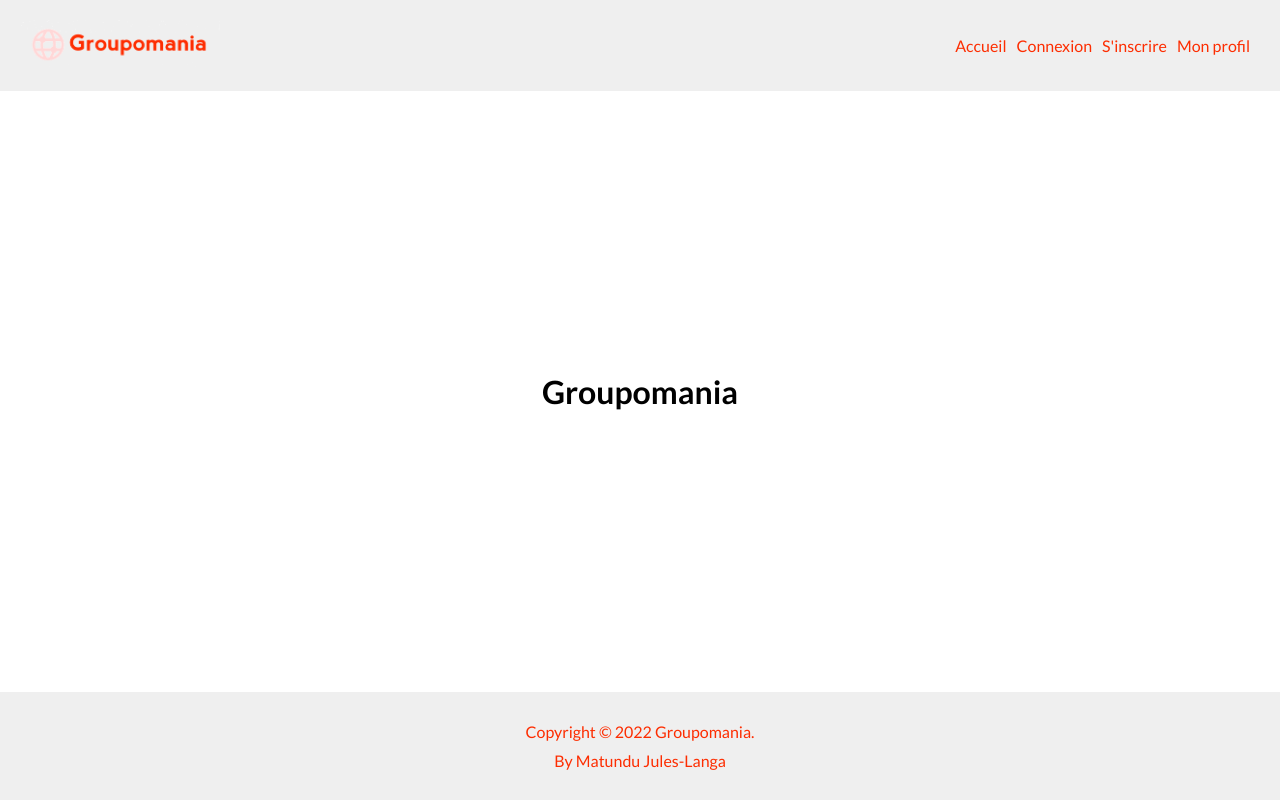
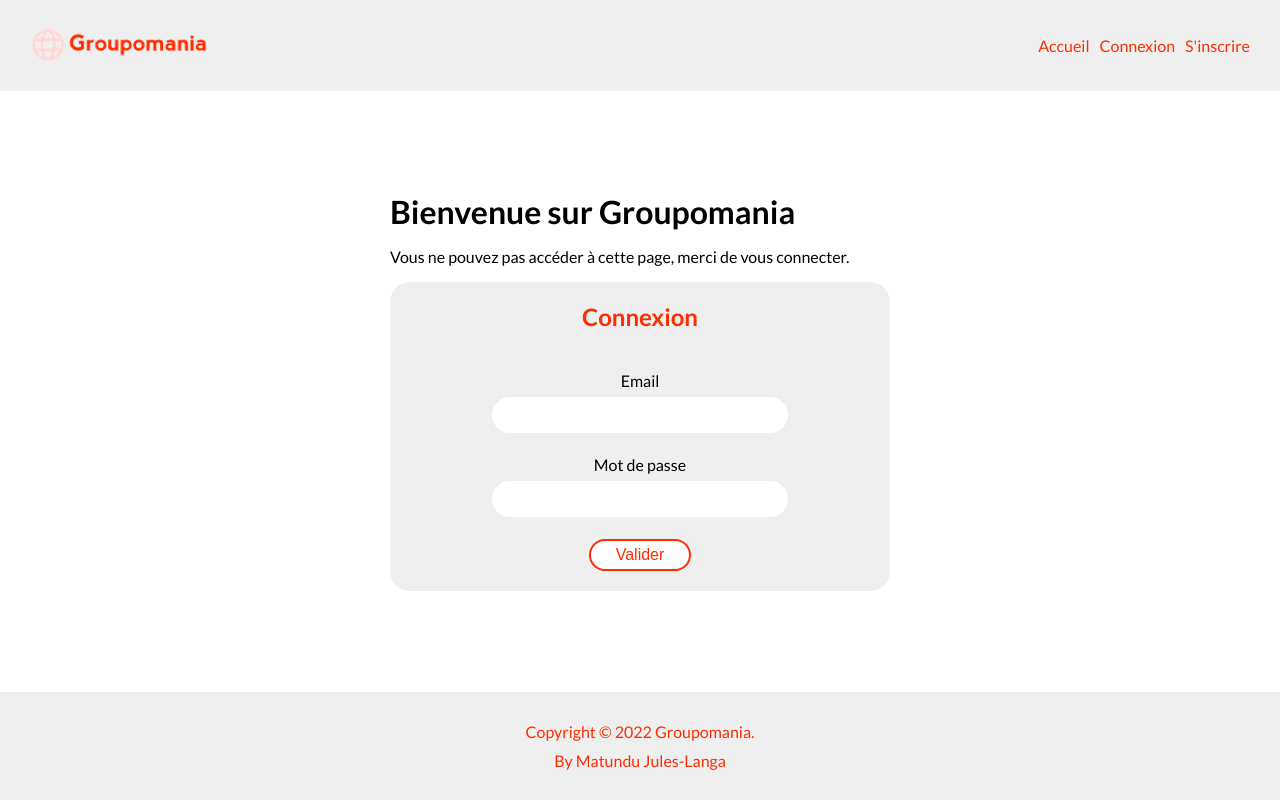
Before and after one commit to Matundu-Jules/OpenClassrooms-P7-Groupomania, a React (Create React App) app in the folder frontend/: page / in a window 1280 px wide. Built offline with nearby package versions, Linux system fonts and the light colour scheme.

Commit message:
Redux, JWT, Routing back/front, header.

```diff
--- a/frontend/src/App.js
+++ b/frontend/src/App.js
@@ -1,4 +1,5 @@
 import { Routes, Route } from 'react-router-dom'
+import { useDispatch } from 'react-redux'
 import Home from './pages/Home'
 import SignUp from './pages/SignUp'
 import Login from './pages/Login'
@@ -6,8 +7,12 @@ import Profile from './pages/Profile'
 import styles from './App.module.scss'
 import Header from './components/Header'
 import Footer from './components/Footer'
+import CreatePost from './pages/CreatePost'
 
 function App() {
+    const dispatch = useDispatch()
+    dispatch({ type: 'user/checkIfAlreadyConnect' })
+
     return (
         <div className={`${styles.appContainer}`}>
             <Header />
@@ -15,6 +20,7 @@ function App() {
                 <Route path="/" element={<Home />} />
                 <Route path="/signup" element={<SignUp />} />
                 <Route path="/login" element={<Login />} />
+                <Route path="/post" element={<CreatePost />}></Route>
                 <Route path="/profile/:id" element={<Profile />} />
             </Routes>
             <Footer />
--- a/frontend/src/components/Header/index.js
+++ b/frontend/src/components/Header/index.js
@@ -1,21 +1,40 @@
 import { Link } from 'react-router-dom'
+import { useSelector, useDispatch } from 'react-redux'
+import groupomaniaLogo from '../../assets/images/logo-modified.png'
 import styles from './Header.module.scss'
-import groupomaniaLogo from '../../assets/images/logo-modified.png'
 
 function Header() {
+    const user = useSelector((state) => state.user)
+    const dispatch = useDispatch()
+
+    function handleClickLogout() {
+        dispatch({ type: 'user/logout' })
+    }
+
     return (
         <header>
             <div>
                 <img src={groupomaniaLogo} alt="Logo de Groupomania" />
             </div>
-            <nav>
-                <Link to="/">Accueil</Link>
-                {/* Si isConnected=true alors afficher btn Deconnexion et Profil sinon Connexion et Iscription */}
-                <Link to="/login">Connexion</Link>
-                <Link to="/signup">S'inscrire</Link>
-                <Link to="/profile/:id">Mon profil</Link>
-                {/* <Link to={`/profile/${_id}`}>Mon profil</Link> */}
-            </nav>
+            {user.isConnected ? (
+                <nav>
+                    <Link to="/">Accueil</Link>
+                    <Link to="/post">Créer un Post</Link>
+                    <Link to={`/profile/${user.id}`}>Mon profil</Link>
+                    <Link to="/" onClick={handleClickLogout}>
+                        Déconnexion
+                    </Link>
+                </nav>
+            ) : (
+                <nav>
+                    <Link to="/">Accueil</Link>
+                    <Link to="/login">Connexion</Link>
+                    <Link to="/signup">S'inscrire</Link>
+                </nav>
+            )}
+
+            {/* Si isConnected=true alors afficher btn Deconnexion et Profil sinon Connexion et Inscription */}
+            {/* <Link to={`/profile/${_id}`}>Mon profil</Link> */}
         </header>
     )
 }
--- a/frontend/src/index.js
+++ b/frontend/src/index.js
@@ -2,6 +2,8 @@ import React from 'react'
 import ReactDOM from 'react-dom/client'
 import reportWebVitals from './reportWebVitals'
 import { BrowserRouter } from 'react-router-dom'
+import { Provider } from 'react-redux'
+import { userStore } from './redux/stores/user.store'
 import App from './App'
 import { ApiContext } from './context/ApiContext'
 import './assets/styles/index.scss'
@@ -9,11 +11,13 @@ import './assets/styles/index.scss'
 const root = ReactDOM.createRoot(document.getElementById('root'))
 root.render(
     <React.StrictMode>
-        <BrowserRouter>
-            <ApiContext.Provider value="http://localhost:3001/api">
-                <App />
-            </ApiContext.Provider>
-        </BrowserRouter>
+        <Provider store={userStore}>
+            <BrowserRouter>
+                <ApiContext.Provider value="http://localhost:3001/api">
+                    <App />
+                </ApiContext.Provider>
+            </BrowserRouter>
+        </Provider>
     </React.StrictMode>
 )
 
--- /dev/null
+++ b/frontend/src/pages/CreatePost/index.js
@@ -0,0 +1,7 @@
+import styles from './CreatePost.module.scss'
+
+function CreatePost() {
+    return <h1>Créer un Post</h1>
+}
+
+export default CreatePost
--- a/frontend/src/pages/Home/index.js
+++ b/frontend/src/pages/Home/index.js
@@ -1,10 +1,40 @@
+import { useSelector, useDispatch } from 'react-redux'
+import Login from '../Login'
 import styles from './Home.module.scss'
 
+/*
+    Si l'utilisateur est connecter, afficher tout les posts. => state : isConnected(true)
+    Si il n'est pas connecter, afficher le formulaire d'inscription ou de connexion. state => isConnected(false)
+*/
+
 function Home() {
+    const user = useSelector((state) => state.user)
+    // const dispatch = useDispatch()
+    // dispatch({ type: 'user/checkIfAlreadyConnect' })
+
+    // console.log()
     return (
-        <div>
-            <h1>Groupomania</h1>
-        </div>
+        <>
+            {user.isConnected ? (
+                <div>
+                    <h1>{`Bienvenue ${user.pseudo}`}</h1>
+                    <p>Vous etes connecter.</p>
+                </div>
+            ) : (
+                <div>
+                    <h1>Bienvenue sur Groupomania</h1>
+                    <p>
+                        Vous ne pouvez pas accéder à cette page, merci de vous
+                        connecter.
+                    </p>
+                    <Login />
+                </div>
+            )}
+        </>
+
+        // <div>
+        //     <h1>Groupomania</h1>
+        // </div>
     )
 }
 
--- a/frontend/src/pages/Login/index.js
+++ b/frontend/src/pages/Login/index.js
@@ -5,9 +5,14 @@ import { useForm } from 'react-hook-form'
 import { yupResolver } from '@hookform/resolvers/yup'
 import { ApiContext } from '../../context/ApiContext'
 import styles from './Login.module.scss'
+import { useDispatch, useSelector } from 'react-redux'
 
 function Login() {
-    const [success, setSuccess] = useState(false)
+    const user = useSelector((state) => state.user)
+    const dispatch = useDispatch()
+    // dispatch({ type: 'user/checkIfAlreadyConnect' })
+
+    console.log(user)
     const [isLoading, setIsLoading] = useState(false)
     const BASE_URL = useContext(ApiContext)
     const defaultValues = {
@@ -36,6 +41,8 @@ function Login() {
     })
 
     async function submit(values) {
+        // REDUX
+
         console.log(values)
         clearErrors()
         try {
@@ -67,7 +74,15 @@ function Login() {
                 }
             } else {
                 reset(defaultValues)
-                setSuccess(true)
+                dispatch({
+                    type: 'user/login',
+                    payload: {
+                        id: data.userId,
+                        token: data.token,
+                        pseudo: data.pseudo,
+                        isConnected: true,
+                    },
+                })
             }
         } catch (e) {
             console.error(e)
@@ -78,7 +93,7 @@ function Login() {
 
     return (
         <section>
-            {success ? (
+            {user.isConnected ? (
                 <Navigate to="/" replace={true} />
             ) : (
                 <form className="card" onSubmit={handleSubmit(submit)}>
--- /dev/null
+++ b/frontend/src/redux/slices/user.slice.js
@@ -0,0 +1,52 @@
+import { createSlice } from '@reduxjs/toolkit'
+
+export const userSlice = createSlice({
+    name: 'user',
+    initialState: {
+        id: null,
+        token: null,
+        pseudo: null,
+        isConnected: false,
+    },
+    reducers: {
+        login: (state, action) => {
+            // action {type:'user/login' payload:{id, token, pseudo, isConnected}
+            // isConnected : function qui verify si un token est dans le localstorage} et qui retourne true ou false.
+
+            const { id, token, pseudo, isConnected } = action.payload
+            console.log(id, token, pseudo, isConnected)
+
+            state.id = id
+            state.token = token
+            state.pseudo = pseudo
+            state.isConnected = isConnected
+            //   console.log(action.payload)
+            localStorage.setItem('user', JSON.stringify(action.payload))
+        },
+        logout: (state) => {
+            state.id = null
+            state.token = null
+            state.pseudo = null
+            state.isConnected = false
+            localStorage.clear()
+        },
+        checkIfAlreadyConnect: (state) => {
+            if (localStorage.getItem('user')) {
+                const user = JSON.parse(localStorage.getItem('user'))
+                console.log(user)
+                state.id = user.id
+                state.token = user.token
+                state.pseudo = user.pseudo
+                state.isConnected = user.isConnected
+                console.log()
+            } else {
+                state.id = null
+                state.token = null
+                state.pseudo = null
+                state.isConnected = false
+            }
+        },
+    },
+})
+
+export const { login, logout, checkIfAlreadyConnect } = userSlice.actions
--- /dev/null
+++ b/frontend/src/redux/stores/user.store.js
@@ -0,0 +1,8 @@
+import { configureStore } from '@reduxjs/toolkit'
+import { userSlice } from '../slices/user.slice'
+
+export const userStore = configureStore({
+    reducer: {
+        user: userSlice.reducer,
+    },
+})
```
Also changed, not shown: frontend/src/pages/CreatePost/CreatePost.module.scss (added), 2 other files (tests, documents, lock files or other folders).
